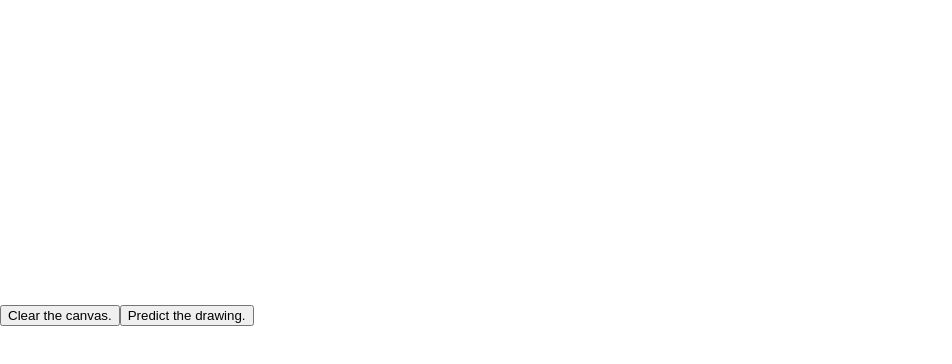
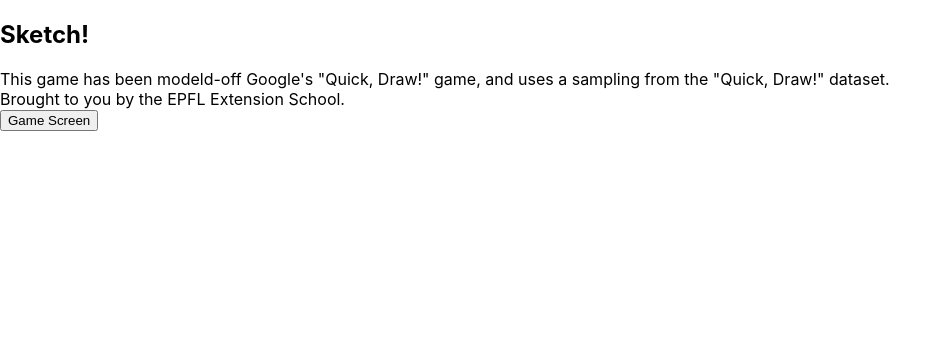
Before and after one commit to mighty-mj/react-quick-draw, a React (Create React App) app: page / in a window 1280 px wide. Shown: the top 364 px of the page, without its empty margins (0-952 px from the left). Built offline with nearby package versions, Linux system fonts and the light colour scheme; what @tensorflow/tfjs would draw is missing.

Commit message:
add routing (startscree, gamescreen) with react-router

```diff
--- a/package.json
+++ b/package.json
@@ -12,6 +12,7 @@
     "jest-canvas-mock": "^2.1.0",
     "react": "^16.13.1",
     "react-dom": "^16.13.1",
+    "react-router-dom": "^5.2.0",
     "react-scripts": "3.4.1"
   },
   "scripts": {
--- a/src/index.js
+++ b/src/index.js
@@ -1,20 +1,58 @@
 import React from "react";
 import ReactDOM from "react-dom";
 import "./index.css";
-import { Canvas, Controls } from "./App";
+import {Canvas, Controls} from "./App";
 import * as serviceWorker from "./serviceWorker";
 import * as tf from "@tensorflow/tfjs";
+import {BrowserRouter as Router, Link, Route, Switch} from "react-router-dom";
 
 const model = tf.loadModel("./model/model.json");
 const labels = require("./labels.json");
 let ref = React.createRef();
 
+function Game() {
+    return (
+        <div>
+            <Canvas ref={ref}/>
+            <Controls theCanvas={ref} model={model} labels={labels}/>
+            <Link to="/"><button>Home</button></Link>
+        </div>
+    )
+}
+
+function StartScreen() {
+    return (
+        <div>
+            <h2>Sketch!</h2>
+            This game has been modeld-off Google's "Quick, Draw!" game, and uses a sampling from the "Quick, Draw!"
+            dataset.<br />
+            Brought to you by the EPFL Extension School.
+            <br />
+            <Link to="/game"><button>Game Screen</button></Link>
+        </div>
+    )
+}
+
+function GameRouting() {
+    return (
+        <Router>
+            <Switch>
+                <Route path="/game">
+                    <Game/>
+                </Route>
+                <Route path="/">
+                    <StartScreen/>
+                </Route>
+            </Switch>
+        </Router>
+    )
+}
+
 ReactDOM.render(
-  <div>
-    <Canvas ref={ref} />
-    <Controls theCanvas={ref} model={model} labels={labels} />
-  </div>,
-  document.getElementById("root")
+    <div>
+        <GameRouting/>
+    </div>,
+    document.getElementById("root")
 );
 
 // If you want your app to work offline and load faster, you can change
```
Also changed, not shown: 1 other file (tests, documents, lock files or other folders).
